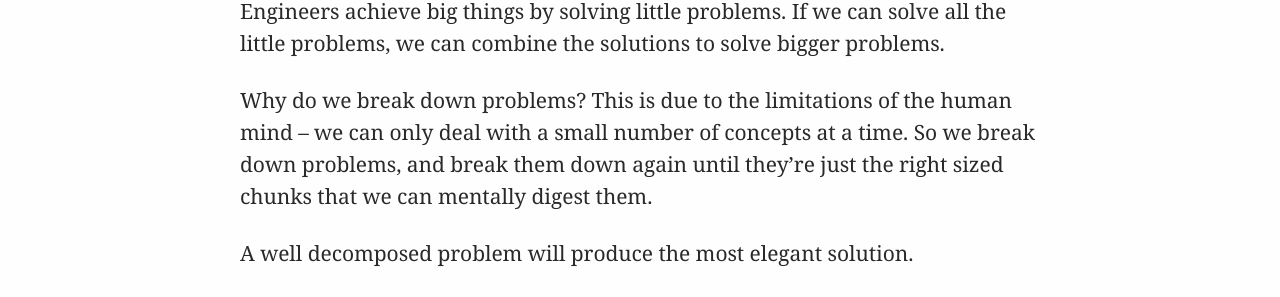
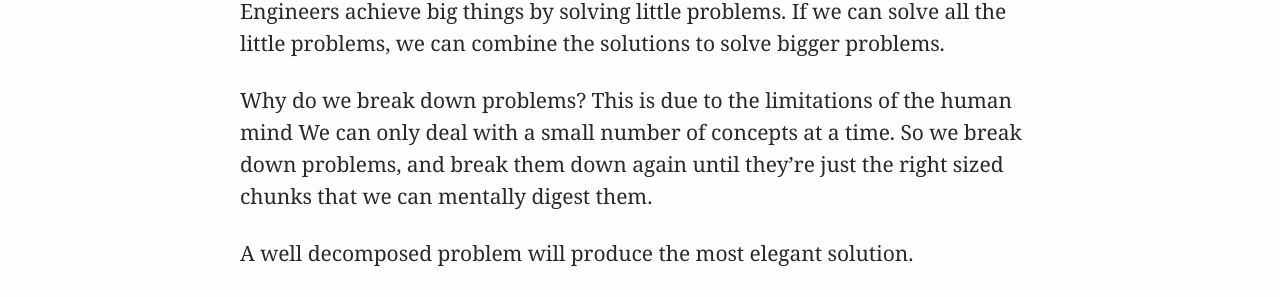
Before and after one commit to explodinglabs/explodinglabs.github.io, a Jekyll site: the page built from docs/_posts/2021-03-09-composition.markdown, in a window 1280 px wide. Shown: the part 243-540 px from the top of the page. Built offline with Jekyll 4.4.1, drawn with Linux system fonts in a browser that asks for light colours.

```diff
--- a/docs/_posts/2021-03-09-composition.markdown
+++ b/docs/_posts/2021-03-09-composition.markdown
@@ -7,7 +7,7 @@ Engineers achieve big things by solving little problems. If we can solve all
 the little problems, we can combine the solutions to solve bigger problems.
 
 Why do we break down problems? This is due to the limitations of the human mind
--- we can only deal with a small number of concepts at a time. So we break down
+We can only deal with a small number of concepts at a time. So we break down
 problems, and break them down again until they're just the right sized chunks that
 we can mentally digest them.
 
```
